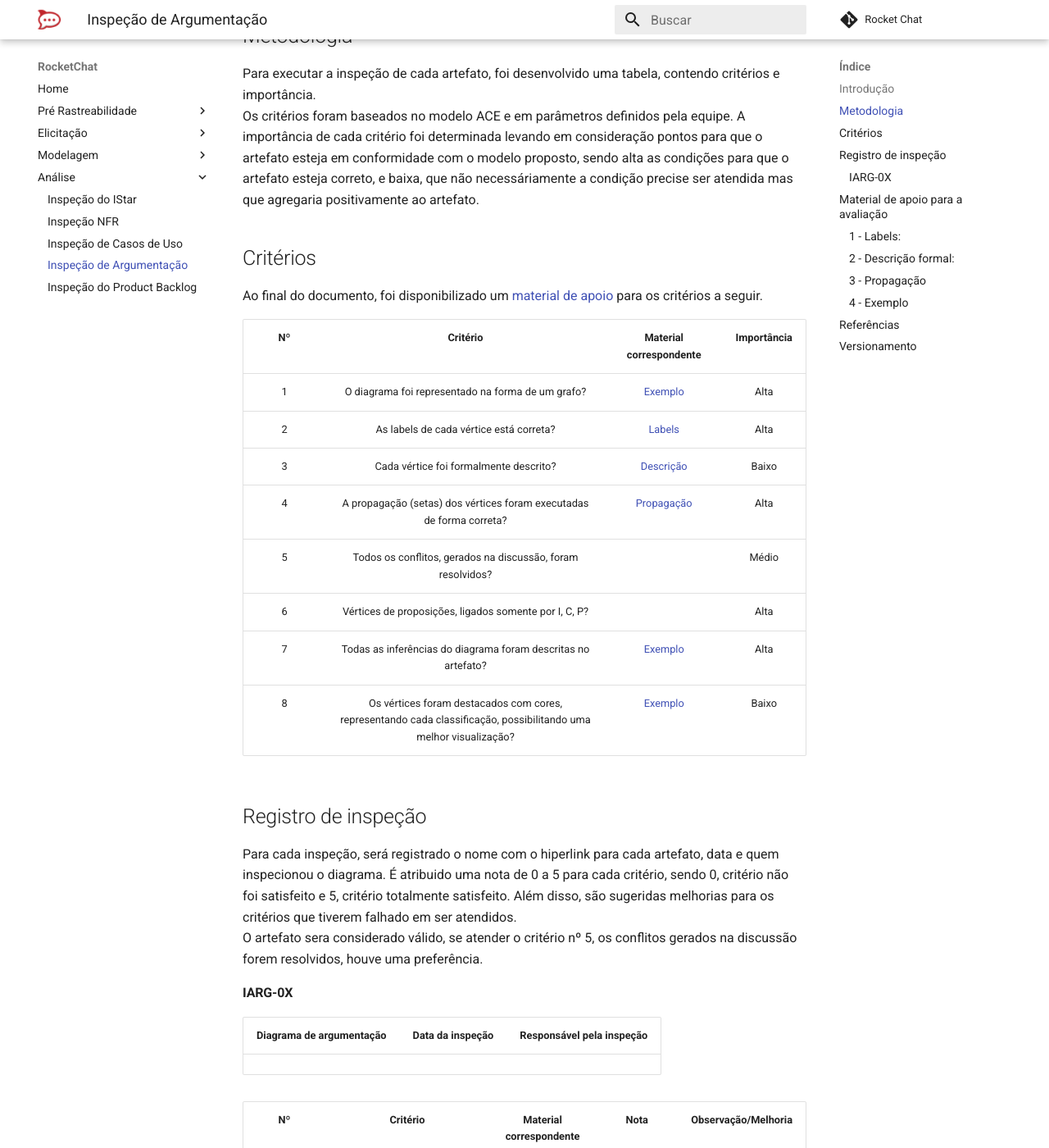
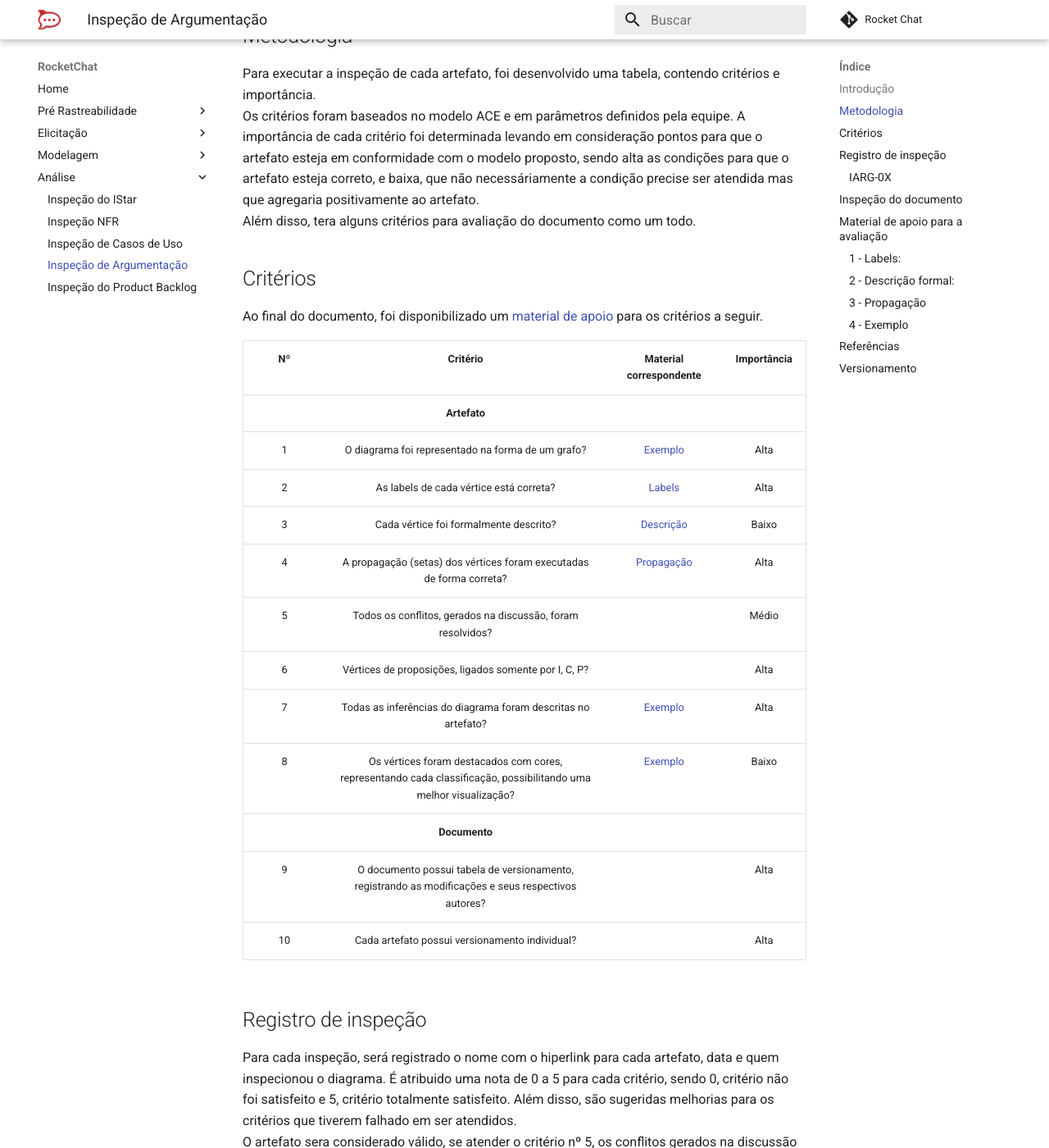
Before and after one commit to MarcosNBJ/2019.1-RocketChat, an MkDocs documentation site: the page built from docs/Análise/argumentacao.md, in a window 1280 px wide and 1400 px high, scrolled down 321 px. Shown: the whole window at 82% size. Built offline with MkDocs 1.6.1 and Material for MkDocs 9.7.7, drawn with Linux system fonts in a browser that asks for light colours; comment, search, counter and statistics services are not loaded; some of the changed text lies outside the part shown.

Commit message:
update analise arg

```diff
--- a/docs/Análise/argumentacao.md
+++ b/docs/Análise/argumentacao.md
@@ -7,7 +7,8 @@
 ## Metodologia
 
 Para executar a inspeção de cada artefato, foi desenvolvido uma tabela, contendo critérios e importância. <br>
-Os critérios foram baseados no modelo ACE e em parâmetros definidos pela equipe. A importância de cada critério foi determinada levando em consideração pontos para que o artefato esteja em conformidade com o modelo proposto, sendo alta as condições para que o artefato esteja correto, e baixa, que não necessáriamente a condição precise ser atendida mas que agregaria positivamente ao artefato.
+Os critérios foram baseados no modelo ACE e em parâmetros definidos pela equipe. A importância de cada critério foi determinada levando em consideração pontos para que o artefato esteja em conformidade com o modelo proposto, sendo alta as condições para que o artefato esteja correto, e baixa, que não necessáriamente a condição precise ser atendida mas que agregaria positivamente ao artefato.<br>
+Além disso, tera alguns critérios para avaliação do documento como um todo.
 
 ## Critérios
 
@@ -15,6 +16,7 @@
 
 |Nº|Critério|Material correspondente|Importância
 |:--:|:--:|:--:|:--:|
+||**Artefato**|||
 |1|O diagrama foi representado na forma de um grafo?|[Exemplo](#4-exemplo)|Alta|
 |2|As labels de cada vértice está correta?| [Labels](#1-labels)|Alta|
 |3|Cada vértice foi formalmente descrito?|[Descrição](#2-descricao-formal)|Baixo|
@@ -23,7 +25,9 @@
 |6|Vértices de proposições, ligados somente por I, C, P?||Alta|
 |7|Todas as inferências do diagrama foram descritas no artefato?|[Exemplo](#4-exemplo)|Alta|
 |8|Os vértices foram destacados com cores, representando cada classificação, possibilitando uma melhor visualização?|[Exemplo](#4-exemplo)|Baixo|
-
+||**Documento**|||
+|9|O documento possui tabela de versionamento, registrando as modificações e seus respectivos autores?||Alta|
+|10|Cada artefato possui versionamento individual?||Alta|
 
 ## Registro de inspeção
 
@@ -46,6 +50,17 @@
 |6|Vértices de proposições, ligados somente por I, C, P?||||
 |7|Todas as inferências do diagrama foram descritas no artefato?|[Exemplo](#4-exemplo)|||
 |8|Os vértices foram destacados com cores, representando cada classificação, possibilitando uma melhor visualização?|[Exemplo](#4-exemplo)|||
+
+## Inspeção do documento
+
+|Data da inspeção|Responsável pela inspeção|
+|:--:|:--:|
+|08/06/2019|Heron Rodrigues|
+
+|Nº|Critério|Check|Observação/Melhoria|
+|:--:|:--:|:--:|:--:|
+|9|O documento possui tabela de versionamento, registrando as modificações e seus respectivos autores?| Sim ||
+|10|Cada artefato possui versionamento individual?| Sim ||
 
 ## Material de apoio para a avaliação
 
@@ -82,3 +97,4 @@
 | Data | Versão | Modificação | Autor |
 |  --- | ------ | ----------- | ----- |
 | 07/06/2019 | 1.0 | Abertura do documento | Heron Rodrigues |
+| 08/06/2019 | 1.1 | Adição da inspeção do documento | Heron Rodrigues |
```
